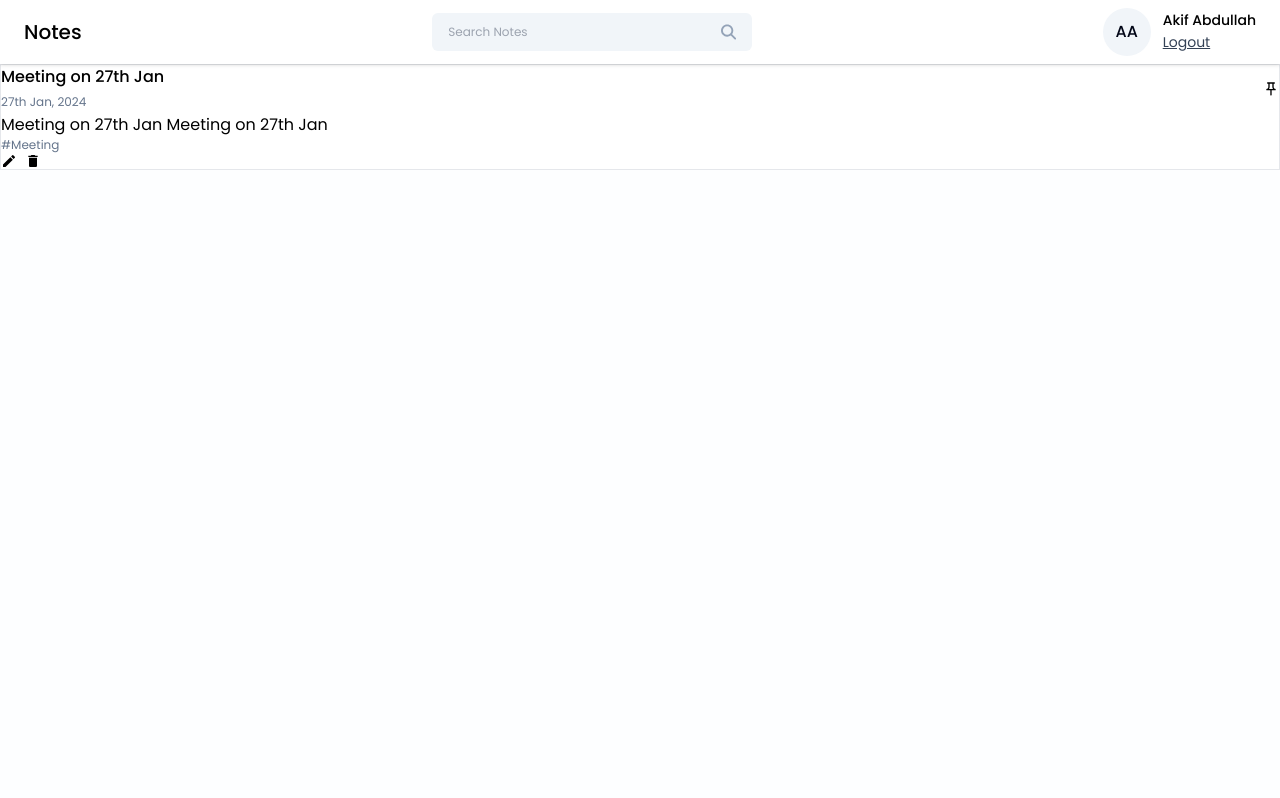
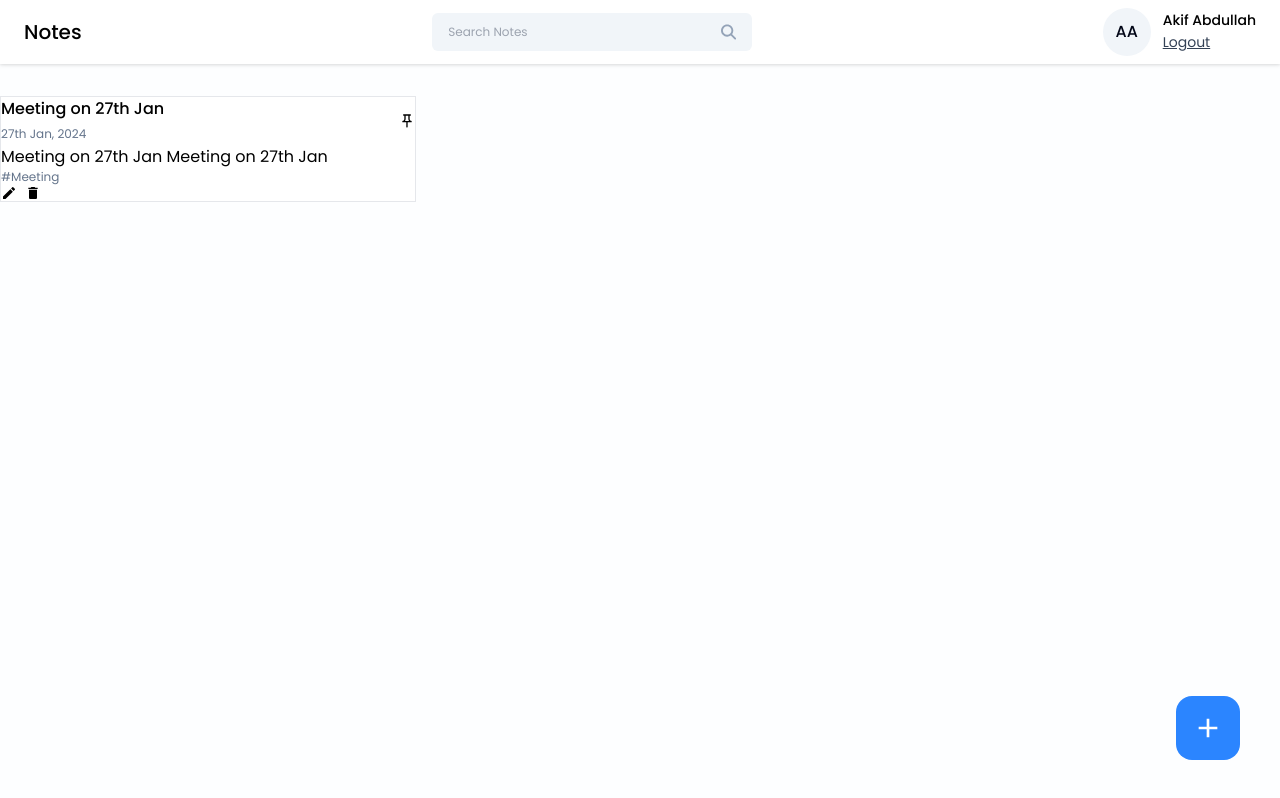
Before and after one commit to Akifcdr/notetakingapp, a React (Vite) app in the folder frontend/notes-app/: page /dashboard in a window 1280 px wide. Built offline with nearby package versions, Linux system fonts and the light colour scheme.

Commit message:
imported icons and added css

```diff
--- a/frontend/notes-app/src/pages/Home/Home.jsx
+++ b/frontend/notes-app/src/pages/Home/Home.jsx
@@ -1,11 +1,13 @@
 import React from 'react'
 import Navbar from '../../components/Navbar/Navbar'
 import NoteCard from '../../components/cards/NoteCard'
+import { MdAdd } from 'react-icons/md'
 const Home = () => {
   return (
     <>
       <Navbar/>
       <div className="container-mx-auto">
+        <div className='grid grid-cols-3 gap-4 mt-8'>
           <NoteCard
             title="Meeting on 27th Jan"
             date="27th Jan, 2024"
@@ -17,6 +19,10 @@
             onPinNote={() => {}}
             />
         </div>
+      </div>
+      <button className="w-16 h-16 flex items-center justify-center rounded-2xl bg-primary hover:bg-blue-600 absolute right-10 bottom-10" onClick={()=>{}}>
+        <MdAdd className='text-[32px] text-white'/>
+      </button>
     </>
   )
 }
```
Lines whose indentation alone changed are shown as unchanged.
